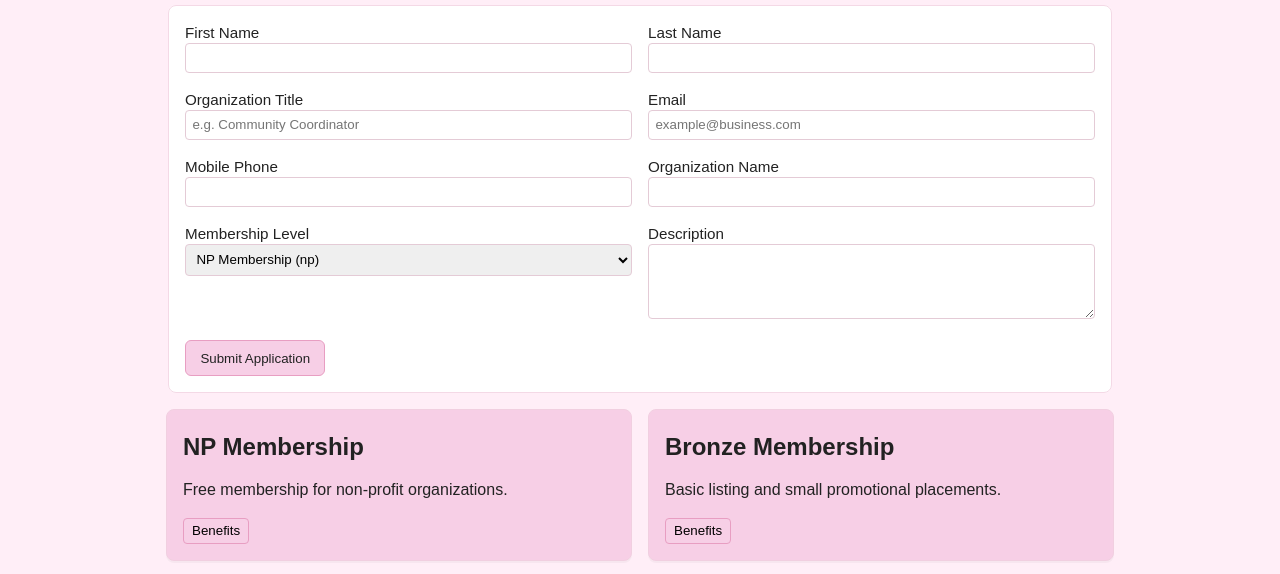
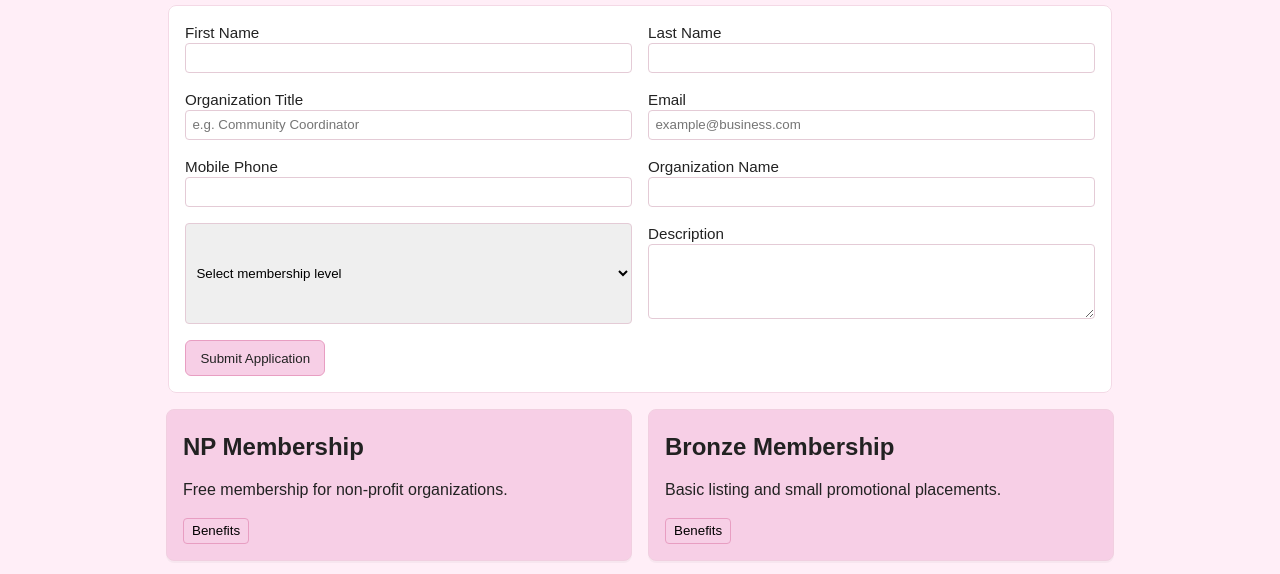
Before and after one commit to D-4costa/wdd231, a plain HTML site: page chamber/join.html in a window 1280 px wide. Shown: the part 168-742 px from the top of the page. Drawn offline with Linux system fonts and the light colour scheme.

Commit message:
Update join.html

```diff
--- a/chamber/join.html
+++ b/chamber/join.html
@@ -56,14 +56,13 @@
         <input type="text" name="org" id="org" required title="Organization name" autocomplete="organization">
       </label>
 
-      <label>Membership Level
 <select name="level" id="level" title="Membership level" required>
+  <option value="" disabled selected hidden>Select membership level</option>
   <option value="np">NP Membership (np)</option>
   <option value="bronze">Bronze Membership (bronze)</option>
   <option value="silver">Silver Membership (silver)</option>
   <option value="gold">Gold Membership (gold)</option>
 </select>
-      </label>
 
       <label>Description
         <textarea name="desc" id="desc" title="Business description" rows="4"></textarea>
```
Lines whose indentation alone changed are shown as unchanged.
